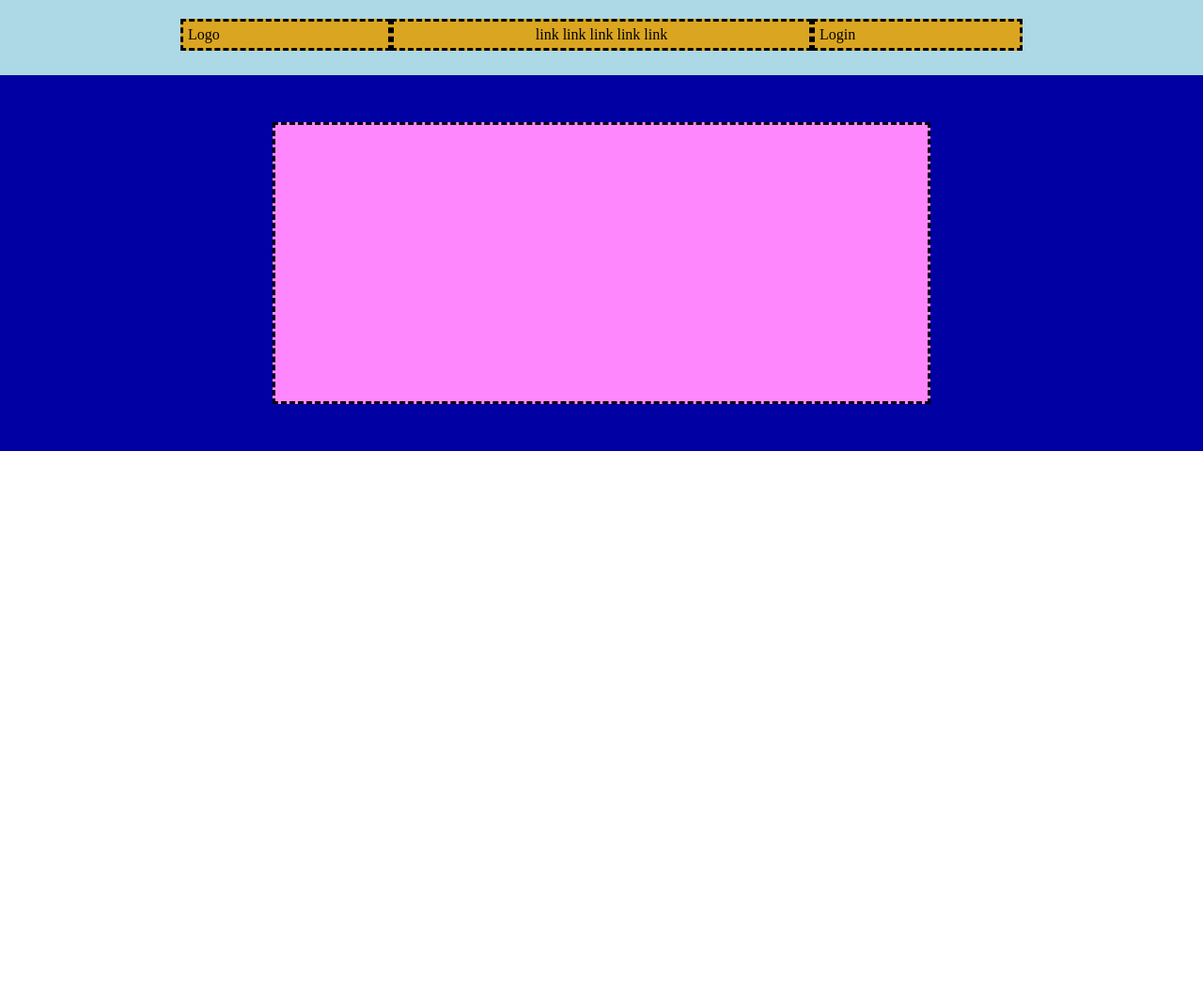
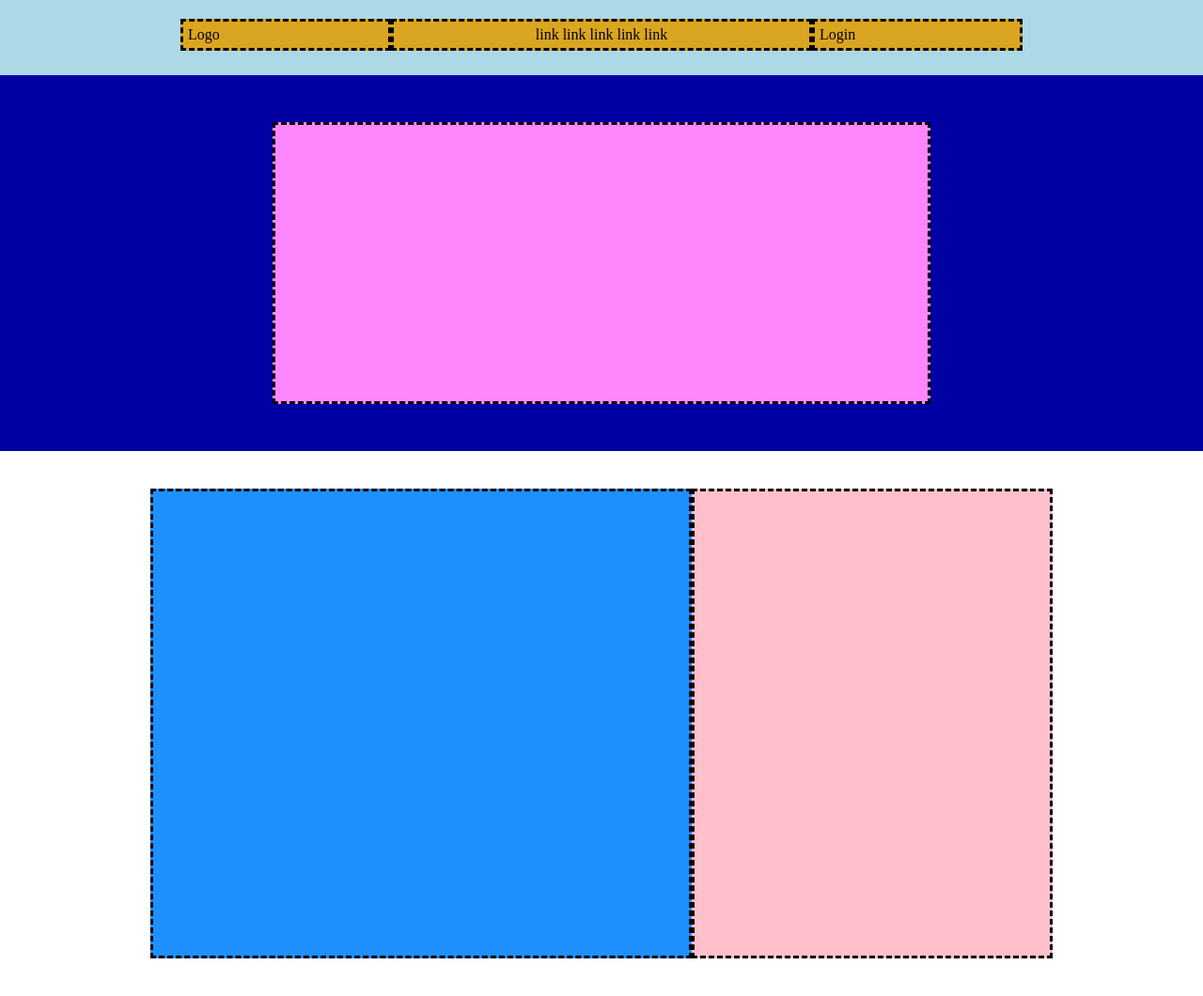
Before and after one commit to qsrdev/htmlcss-struttura-discord, a plain HTML site: page index.html in a window 1280 px wide. Shown: the whole page at 94% size. Before the commit the page ends 800 px from the top, so only its background shows below. Drawn offline with Linux system fonts and the light colour scheme.

Commit message:
feat: section white completed

```diff
--- a/css/style.css
+++ b/css/style.css
@@ -44,6 +44,14 @@
   border: 3px dashed black;
 }
 
+.main-container {
+  display: flex;
+  width: 75%;
+  justify-content: center;
+  align-items: center;
+  margin: 40px;
+}
+
 /* Section Blu */
 .sectionblu {
   background-color: rgb(0, 0, 163);
@@ -53,9 +61,31 @@
   align-items: center;
 }
 
-.pinkbox {
+.monopinkbox {
   background-color: rgb(255, 135, 253);
   border: 3px dashed rgb(0, 0, 0);
   height: 300px;
   width: 700px;
 }
+
+/* Section White */
+.sectionwhite {
+  display: flex;
+  background-color: white;
+  align-items: center;
+  justify-content: center;
+}
+
+.colblue {
+  width: 60%;
+  height: 500px;
+  border: 3px dashed black;
+  background-color: rgba(30, 144, 255, 255);
+}
+
+.colpink {
+  width: 40%;
+  height: 500px;
+  border: 3px dashed black;
+  background-color: pink;
+}
--- a/index.html
+++ b/index.html
@@ -23,8 +23,16 @@
 
     <!-- section blu -->
     <section class="sectionblu">
-      <div class="pinkbox"></div>
+      <div class="monopinkbox"></div>
     </section>
     <!-- end section blu -->
+
+    <!-- section white 1 -->
+    <section class="sectionwhite">
+      <div class="main-container">
+        <div class="colblue"></div>
+        <div class="colpink"></div>
+      </div>
+    </section>
   </body>
 </html>
```
